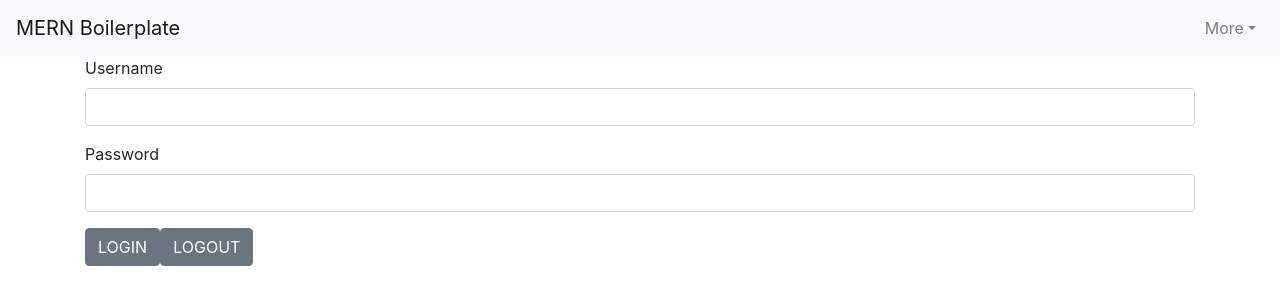
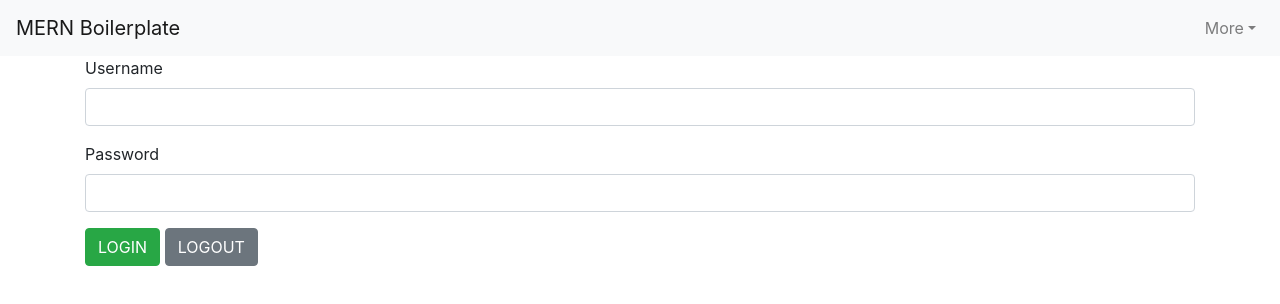
Before and after one commit to medricr/MERN-Boilerplate, a React (Create React App) app in the folder client/: page /login in a window 1280 px wide. Shown: the top 304 px of the page. Built offline with nearby package versions, Linux system fonts and the light colour scheme.

Commit message:
added some formatting and colors to buttons on various pages

```diff
--- a/client/src/components/UserLogin/index.js
+++ b/client/src/components/UserLogin/index.js
@@ -23,7 +23,7 @@ class UserLogin extends React.Component {
 						{/* <Button onClick = {this.props.insertUser}>SUBMIT</Button>
 					<Button onClick = {this.props.getAll}>SHOW ALL USERS</Button>
 					<Button onClick = {this.props.registerUser}>REGISTER</Button> */}
-						<Button onClick={this.props.loginUser}>LOGIN</Button>
+						<Button onClick={this.props.loginUser} color="success">LOGIN</Button>{' '}
 						<Button onClick={this.props.logoutUser}>LOGOUT</Button>
 						{/* <Button onClick={this.props.registerUser}>REGISTER</Button> */}
 					</Form>
--- /dev/null
+++ b/client/src/components/UserProfile/Stylesheet.css
@@ -0,0 +1,3 @@
+.button {
+	margin-right: 30px;
+}
--- a/client/src/components/UserProfile/index.js
+++ b/client/src/components/UserProfile/index.js
@@ -18,7 +18,7 @@ import {
 	} from 'reactstrap';
 import API from '../../utils/API';
 
-import './styles.css'
+// import './Stylesheet.css';
 
 class UserProfile extends React.Component {
 
@@ -119,7 +119,7 @@ class UserProfile extends React.Component {
 						<Label>Body</Label>
 						<Input type='text' name="content" onChange={this.handleInputChange} />
 					</FormGroup>
-					<Button onClick={this.saveUserNote}>SAVE</Button>
+					<Button onClick={this.saveUserNote} color="primary">SAVE</Button>
 				</Form>
 				<ListGroup>
 					{this.state.notes.map((item)=> (
@@ -130,8 +130,8 @@ class UserProfile extends React.Component {
 							<ListGroupItemText>
 								{item.content}
 							</ListGroupItemText>
-							<Button onClick={()=> this.deleteNote(item._id)} >DELETE NOTE</Button>
-							<Button onClick={()=> this.toggle(item)} >EDIT NOTE</Button>
+							<Button onClick={()=> this.deleteNote(item._id)} color="danger" className="button">DELETE NOTE</Button>{' '}
+							<Button onClick={()=> this.toggle(item)} color="warning">EDIT NOTE</Button>
 						</ListGroupItem>
 					))}
 				</ListGroup>
@@ -150,7 +150,7 @@ class UserProfile extends React.Component {
 						</FormGroup>
 					</ModalBody>
 					<ModalFooter>
-						<Button onClick={() => { this.updateNote(this.state.activeItem) }}>UPDATE NOTE</Button>
+						<Button onClick={() => { this.updateNote(this.state.activeItem) }} color="warning">UPDATE NOTE</Button>
 					</ModalFooter>
 				</Modal>
 			</Container>
--- a/client/src/components/UserProfile/styles.css
+++ /dev/null
@@ -1,4 +0,0 @@
-Button {
-	padding: 100px;
-	background-color: aquamarine;
-}
```
Also changed, not shown: client/src/App.js (+1 -14 lines).
